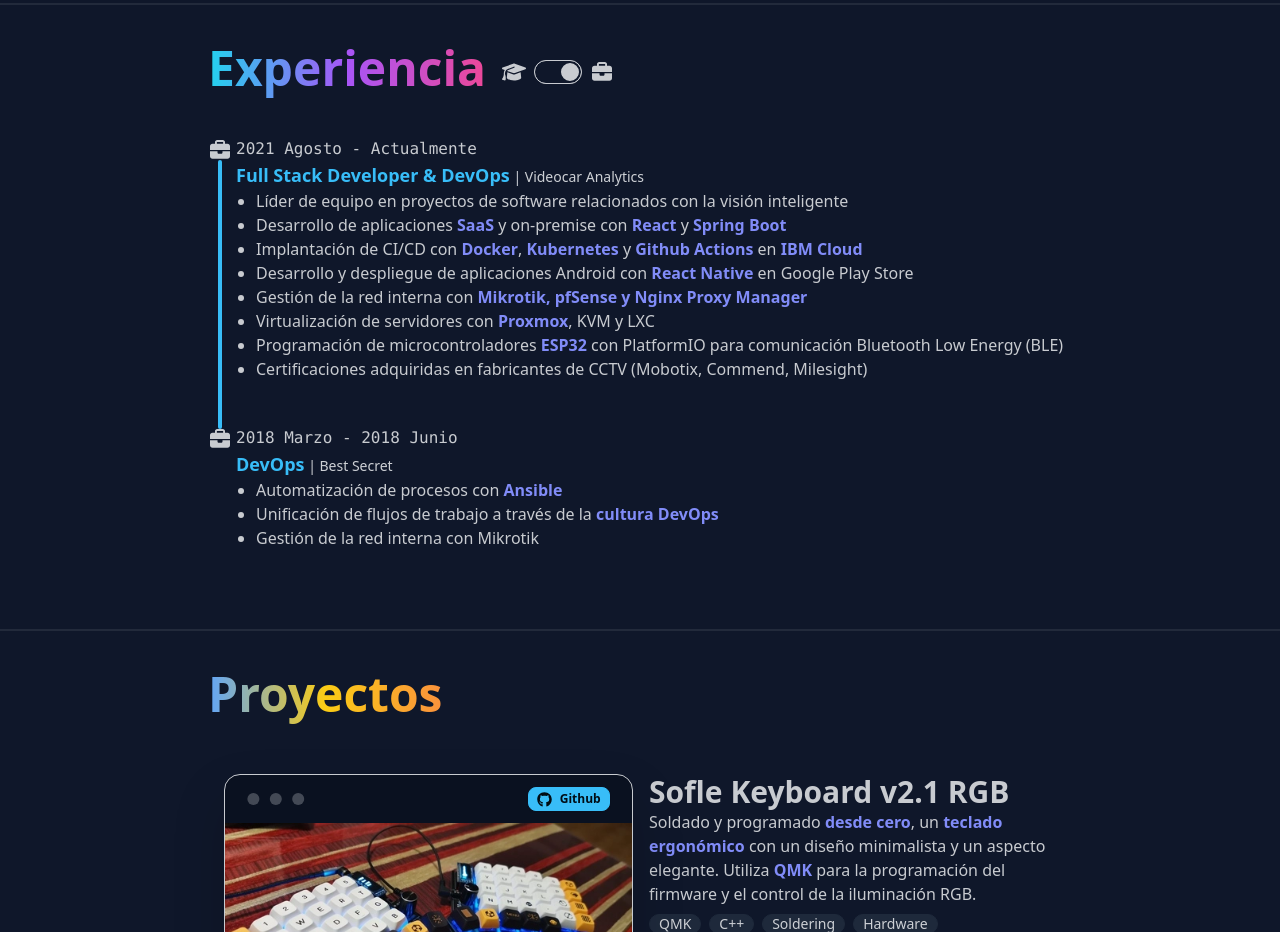
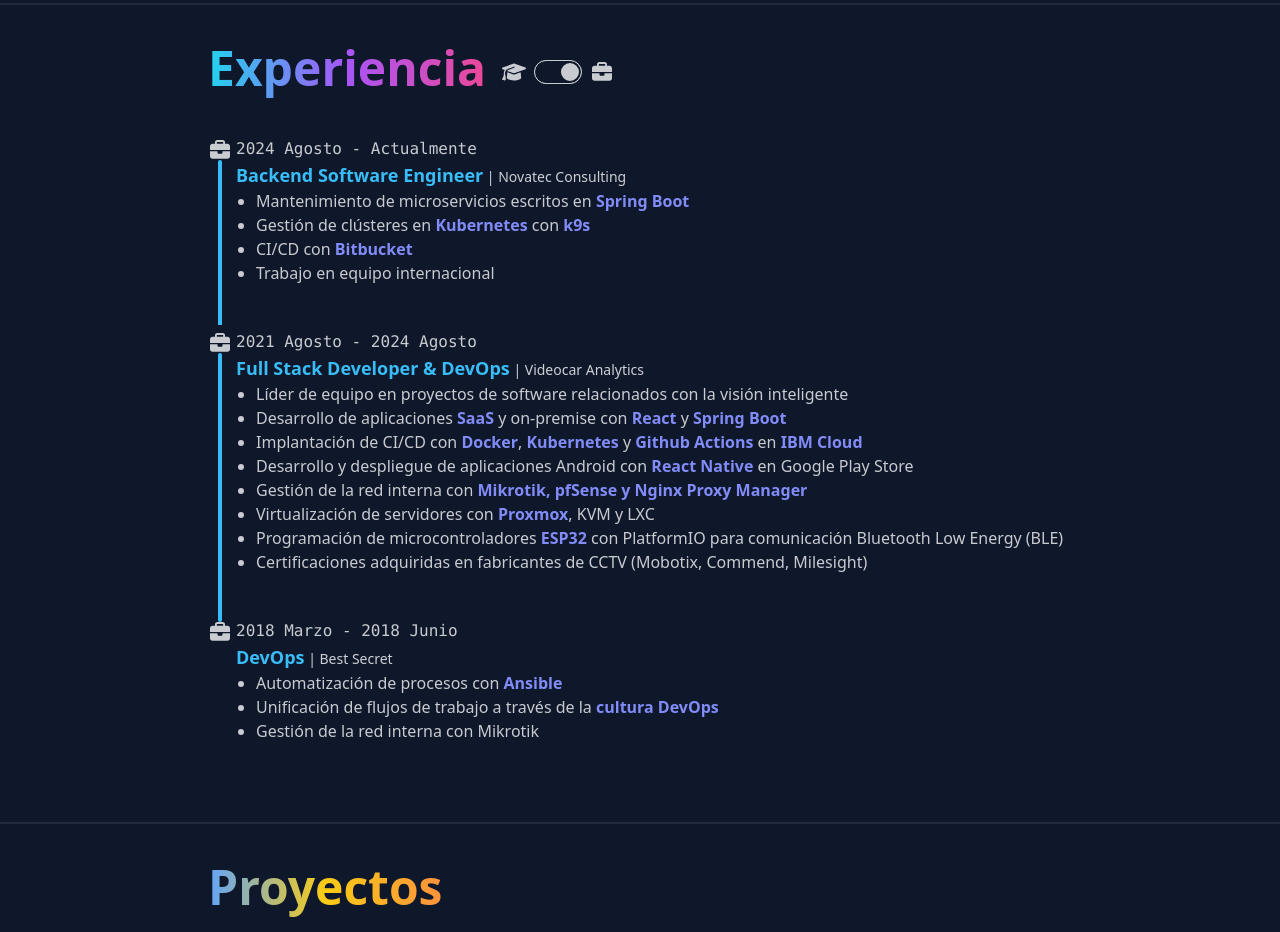
Before and after one commit to peenyaa7/peenyaa7.github.io, a React (Vite) app: page / in a window 1280 px wide. Shown: the part 820-1752 px from the top of the page. Built offline with nearby package versions, Linux system fonts and the light colour scheme; what tailwindcss-animated would draw is missing.

Commit message:
feat: added new work experience and reordered other experiences

```diff
--- a/src/i18n/en.ts
+++ b/src/i18n/en.ts
@@ -7,12 +7,12 @@
     experience: {
         title: "Experience",
         education: {
-            education1: {
+            education4: {
                 title: "Self-Taught Education",
                 description1: "I am always in <strong>constant learning</strong>, both professionally and personally. I enjoy researching new technologies, <strong>methodologies</strong> of work, and <strong>best practices</strong> in software development.",
                 description2: "I feel <strong>curious</strong> about every part of the software development process, from project management to monitoring after deployment."
             },
-            education2: {
+            education3: {
                 title: "Bachelor's Degree in Computer Engineering",
                 date: "September 2018 - June 2022",
                 where: "Polytechnic University of Jaén",
@@ -20,12 +20,12 @@
                 point2: "Bilingual program in English-Spanish throughout the course",
                 point3: "Awarded <strong>Best Bachelor's Thesis (Final Project)</strong> with honors"
             },
-            education3: {
+            education2: {
                 title: "B1 English Certification",
                 date: "April 2018 - June 2018",
                 where: "Los Álamos Academy"
             },
-            education4: {
+            education1: {
                 title: "Higher Level Training Cycle in Network Systems Administration",
                 date: "September 2016 - June 2018",
                 where: "Alfonso XI High School",
@@ -37,9 +37,18 @@
             }
         },
         work: {
-            work1: {
+            work3: {
+                title: 'Backend Software Engineer',
+                date: 'August 2024 - Present',
+                company: 'Novatec Consulting',
+                point1: 'Maintenance of microservices written in <strong>Spring Boot</strong>',
+                point2: 'Cluster management in <strong>Kubernetes</strong> with <strong>k9s</strong>',
+                point3: 'CI/CD with <strong>Bitbucket</strong>',
+                point4: 'International teamwork',
+            },
+            work2: {
                 title: "Full Stack Developer & DevOps",
-                date: "August 2021 - Present",
+                date: "August 2021 - August 2024",
                 company: "Videocar Analytics",
                 point1: "Team leader on software projects related to intelligent vision",
                 point2: "Development of <strong>SaaS</strong> and on-premise applications with <strong>React</strong> and <strong>Spring Boot</strong>",
@@ -50,7 +59,7 @@
                 point7: "Programming <strong>ESP32</strong> microcontrollers with PlatformIO for Bluetooth Low Energy (BLE) communication",
                 point8: "Acquired certifications from CCTV manufacturers (Mobotix, Commend, Milesight)"
             },
-            work2: {
+            work1: {
                 title: "DevOps",
                 date: "March 2018 - June 2018",
                 company: "Best Secret",
--- a/src/i18n/es.ts
+++ b/src/i18n/es.ts
@@ -8,13 +8,13 @@
     experience: {
         title: 'Experiencia',
         education: {
-            // Orden en que se mostrarán los elementos
-            education1: {
+            // Orden en que se mostrarán los elementos (1: oldest -> 3: newer)
+            education4: {
                 title: 'Formación autodidacta',
                 description1: 'Siempre estoy en <strong>constante aprendizaje</strong>, tanto en el ámbito profesional como en el personal. Me gusta investigar sobre nuevas tecnologías, <strong>metodologías</strong> de trabajo y <strong>buenas prácticas</strong> en el desarrollo de software.',
                 description2: 'Siento <strong>curiosidad</strong> de cada parte del proceso de desarrollo de software, desde la gestión de proyectos hasta la monitorización tras la puesta en producción.'
             },
-            education2: {
+            education3: {
                 title: 'Grado en Ingeniería Informática',
                 date: '2018 Septiembre - 2022 Junio',
                 where: 'Universidad Politécnica Superior de Jaén',
@@ -22,12 +22,12 @@
                 point2: 'Programa <strong>bilingüe</strong> inglés-español durante toda la carrera',
                 point3: 'Promoción a <strong>mejor TFG (Trabajo Fin de Grado)</strong> con matrícula de honor'
             },
-            education3: {
+            education2: {
                 title: 'Certificación B1 Inglés',
                 date: '2018 Abril - 2018 Junio',
                 where: 'Academia Los Álamos',
             },
-            education4: {
+            education1: {
                 title: 'CFGS Administración de Sistemas Informáticos en Red',
                 date: '2016 Septiembre - 2018 Junio',
                 where: 'IES Alfonso XI',
@@ -41,10 +41,19 @@
 
         work: {
 
-            // Orden en que se mostrarán los elementos
-            work1: {
+            // Orden en que se mostrarán los elementos (1: oldest -> 3: newer)
+            work3: {
+                title: 'Backend Software Engineer',
+                date: '2024 Agosto - Actualmente',
+                company: 'Novatec Consulting',
+                point1: 'Mantenimiento de microservicios escritos en <strong>Spring Boot</strong>',
+                point2: 'Gestión de clústeres en <strong>Kubernetes</strong> con <strong>k9s</strong>',
+                point3: 'CI/CD con <strong>Bitbucket</strong>',
+                point4: 'Trabajo en equipo internacional',
+            },
+            work2: {
                 title: 'Full Stack Developer & DevOps',
-                date: '2021 Agosto - Actualmente',
+                date: '2021 Agosto - 2024 Agosto',
                 company: 'Videocar Analytics',
                 point1: 'Líder de equipo en proyectos de software relacionados con la visión inteligente',
                 point2: 'Desarrollo de aplicaciones <strong>SaaS</strong> y on-premise con <strong>React</strong> y <strong>Spring Boot</strong>',
@@ -55,8 +64,7 @@
                 point7: 'Programación de microcontroladores <strong>ESP32</strong> con PlatformIO para comunicación Bluetooth Low Energy (BLE)',
                 point8: 'Certificaciones adquiridas en fabricantes de CCTV (Mobotix, Commend, Milesight)',
             },
-
-            work2: {
+            work1: {
                 title: 'DevOps',
                 date: '2018 Marzo - 2018 Junio',
                 company: 'Best Secret',
--- a/src/sections/ExperienceSection/ExperienceSection.tsx
+++ b/src/sections/ExperienceSection/ExperienceSection.tsx
@@ -42,8 +42,55 @@
                 {
                     selected === 'work' ? (<>
 
+                        {/* Work 3 */}
+                        <li>
+                            <div className="timeline-middle">
+                                <IconBriefcase />
+                            </div>
+                            <div className="timeline-end mb-10">
+                                <time className="font-mono"><Trans i18nKey='experience.work.work3.date' /></time>
+                                <div className="text-lg font-black text-primary">
+                                    <Trans i18nKey='experience.work.work3.title' />
+                                    <span className="text-sm font-normal text-neutral-content"> | <Trans i18nKey='experience.work.work3.company' /></span>
+                                </div>
+                                <ul className='list-disc pl-5'>
+                                    <li><Trans i18nKey='experience.work.work3.point1' /></li>
+                                    <li><Trans i18nKey='experience.work.work3.point2' /></li>
+                                    <li><Trans i18nKey='experience.work.work3.point3' /></li>
+                                    <li><Trans i18nKey='experience.work.work3.point4' /></li>
+                                </ul>
+                            </div>
+                            <hr className='bg-primary' />
+                        </li>
+
+                        {/* Work 2 */}
+                        <li>
+                            <div className="timeline-middle">
+                                <IconBriefcase />
+                            </div>
+                            <div className="timeline-end mb-10">
+                                <time className="font-mono"><Trans i18nKey='experience.work.work2.date' /></time>
+                                <div className="text-lg font-black text-primary">
+                                    <Trans i18nKey='experience.work.work2.title' />
+                                    <span className="text-sm font-normal text-neutral-content"> | <Trans i18nKey='experience.work.work2.company' /></span>
+                                </div>
+                                <ul className='list-disc pl-5'>
+                                    <li><Trans i18nKey='experience.work.work2.point1' /></li>
+                                    <li><Trans i18nKey='experience.work.work2.point2' /></li>
+                                    <li><Trans i18nKey='experience.work.work2.point3' /></li>
+                                    <li><Trans i18nKey='experience.work.work2.point4' /></li>
+                                    <li><Trans i18nKey='experience.work.work2.point5' /></li>
+                                    <li><Trans i18nKey='experience.work.work2.point6' /></li>
+                                    <li><Trans i18nKey='experience.work.work2.point7' /></li>
+                                    <li><Trans i18nKey='experience.work.work2.point8' /></li>
+                                </ul>
+                            </div>
+                            <hr className='bg-primary' />
+                        </li>
+
                         {/* Work 1 */}
                         <li>
+                            <hr className='bg-primary' />
                             <div className="timeline-middle">
                                 <IconBriefcase />
                             </div>
@@ -57,39 +104,13 @@
                                     <li><Trans i18nKey='experience.work.work1.point1' /></li>
                                     <li><Trans i18nKey='experience.work.work1.point2' /></li>
                                     <li><Trans i18nKey='experience.work.work1.point3' /></li>
-                                    <li><Trans i18nKey='experience.work.work1.point4' /></li>
-                                    <li><Trans i18nKey='experience.work.work1.point5' /></li>
-                                    <li><Trans i18nKey='experience.work.work1.point6' /></li>
-                                    <li><Trans i18nKey='experience.work.work1.point7' /></li>
-                                    <li><Trans i18nKey='experience.work.work1.point8' /></li>
-                                </ul>
-                            </div>
-                            <hr className='bg-primary' />
-                        </li>
-
-                        {/* Work 2 */}
-                        <li>
-                            <hr className='bg-primary' />
-                            <div className="timeline-middle">
-                                <IconBriefcase />
-                            </div>
-                            <div className="timeline-end mb-10">
-                                <time className="font-mono"><Trans i18nKey='experience.work.work2.date' /></time>
-                                <div className="text-lg font-black text-primary">
-                                    <Trans i18nKey='experience.work.work2.title' />
-                                    <span className="text-sm font-normal text-neutral-content"> | <Trans i18nKey='experience.work.work2.company' /></span>
-                                </div>
-                                <ul className='list-disc pl-5'>
-                                    <li><Trans i18nKey='experience.work.work2.point1' /></li>
-                                    <li><Trans i18nKey='experience.work.work2.point2' /></li>
-                                    <li><Trans i18nKey='experience.work.work2.point3' /></li>
                                 </ul>
                             </div>
                         </li>
 
                     </>) : (<>
 
-                        {/* Education 1 */}
+                        {/* Education 4 */}
                         <li>
                             <div className="timeline-middle">
                                 <IconGraduationCap />
@@ -97,32 +118,11 @@
                             <div className="timeline-end mb-10">
                                 <time className="font-mono flex items-center gap-2"> <span className="loading loading-infinity loading-md"></span> </time>
                                 <div className="text-lg font-black text-primary">
-                                    <Trans i18nKey='experience.education.education1.title' />
+                                    <Trans i18nKey='experience.education.education4.title' />
 
                                 </div>
-                                <p><Trans i18nKey='experience.education.education1.description1' /></p>
-                                <p><Trans i18nKey='experience.education.education1.description2' /></p>
-                            </div>
-                            <hr className='bg-primary' />
-                        </li>
-
-                        {/* Education 2 */}
-                        <li>
-                            <hr className='bg-primary' />
-                            <div className="timeline-middle">
-                                <IconGraduationCap />
-                            </div>
-                            <div className="timeline-end mb-10">
-                                <time className="font-mono"><Trans i18nKey='experience.education.education2.date' /></time>
-                                <div className="text-lg font-black text-primary">
-                                    <Trans i18nKey='experience.education.education2.title' />
-                                    <span className="text-sm font-normal text-neutral-content"> | <Trans i18nKey='experience.education.education2.where' /></span>
-                                </div>
-                                <ul className='list-disc pl-5'>
-                                    <li><Trans i18nKey='experience.education.education2.point1' /></li>
-                                    <li><Trans i18nKey='experience.education.education2.point2' /></li>
-                                    <li><Trans i18nKey='experience.education.education2.point3' /></li>
-                                </ul>
+                                <p><Trans i18nKey='experience.education.education4.description1' /></p>
+                                <p><Trans i18nKey='experience.education.education4.description2' /></p>
                             </div>
                             <hr className='bg-primary' />
                         </li>
@@ -139,29 +139,50 @@
                                     <Trans i18nKey='experience.education.education3.title' />
                                     <span className="text-sm font-normal text-neutral-content"> | <Trans i18nKey='experience.education.education3.where' /></span>
                                 </div>
+                                <ul className='list-disc pl-5'>
+                                    <li><Trans i18nKey='experience.education.education3.point1' /></li>
+                                    <li><Trans i18nKey='experience.education.education3.point2' /></li>
+                                    <li><Trans i18nKey='experience.education.education3.point3' /></li>
+                                </ul>
                             </div>
                             <hr className='bg-primary' />
                         </li>
 
-                        {/* Education 4 */}
+                        {/* Education 2 */}
                         <li>
                             <hr className='bg-primary' />
                             <div className="timeline-middle">
                                 <IconGraduationCap />
                             </div>
                             <div className="timeline-end mb-10">
-                                <time className="font-mono"><Trans i18nKey='experience.education.education4.date' /></time>
+                                <time className="font-mono"><Trans i18nKey='experience.education.education2.date' /></time>
                                 <div className="text-lg font-black text-primary">
-                                    <Trans i18nKey='experience.education.education4.title' />
-                                    <span className="text-sm font-normal text-neutral-content"> | <Trans i18nKey='experience.education.education4.where' /></span>
+                                    <Trans i18nKey='experience.education.education2.title' />
+                                    <span className="text-sm font-normal text-neutral-content"> | <Trans i18nKey='experience.education.education3.where' /></span>
+                                </div>
+                            </div>
+                            <hr className='bg-primary' />
+                        </li>
+
+                        {/* Education 1 */}
+                        <li>
+                            <hr className='bg-primary' />
+                            <div className="timeline-middle">
+                                <IconGraduationCap />
+                            </div>
+                            <div className="timeline-end mb-10">
+                                <time className="font-mono"><Trans i18nKey='experience.education.education1.date' /></time>
+                                <div className="text-lg font-black text-primary">
+                                    <Trans i18nKey='experience.education.education1.title' />
+                                    <span className="text-sm font-normal text-neutral-content"> | <Trans i18nKey='experience.education.education1.where' /></span>
                                 </div>
                                 <ul className='list-disc pl-5'>
-                                    <li><Trans i18nKey='experience.education.education4.point1' /></li>
-                                    <li><Trans i18nKey='experience.education.education4.point2' /></li>
-                                    <li><Trans i18nKey='experience.education.education4.point3' /></li>
-                                    <li><Trans i18nKey='experience.education.education4.point4' /></li>
+                                    <li><Trans i18nKey='experience.education.education1.point1' /></li>
+                                    <li><Trans i18nKey='experience.education.education1.point2' /></li>
+                                    <li><Trans i18nKey='experience.education.education1.point3' /></li>
+                                    <li><Trans i18nKey='experience.education.education1.point4' /></li>
                                 </ul>
-                                <p><Trans i18nKey='experience.education.education4.description' /></p>
+                                <p><Trans i18nKey='experience.education.education1.description' /></p>
                             </div>
                         </li>
                     </>)
```
